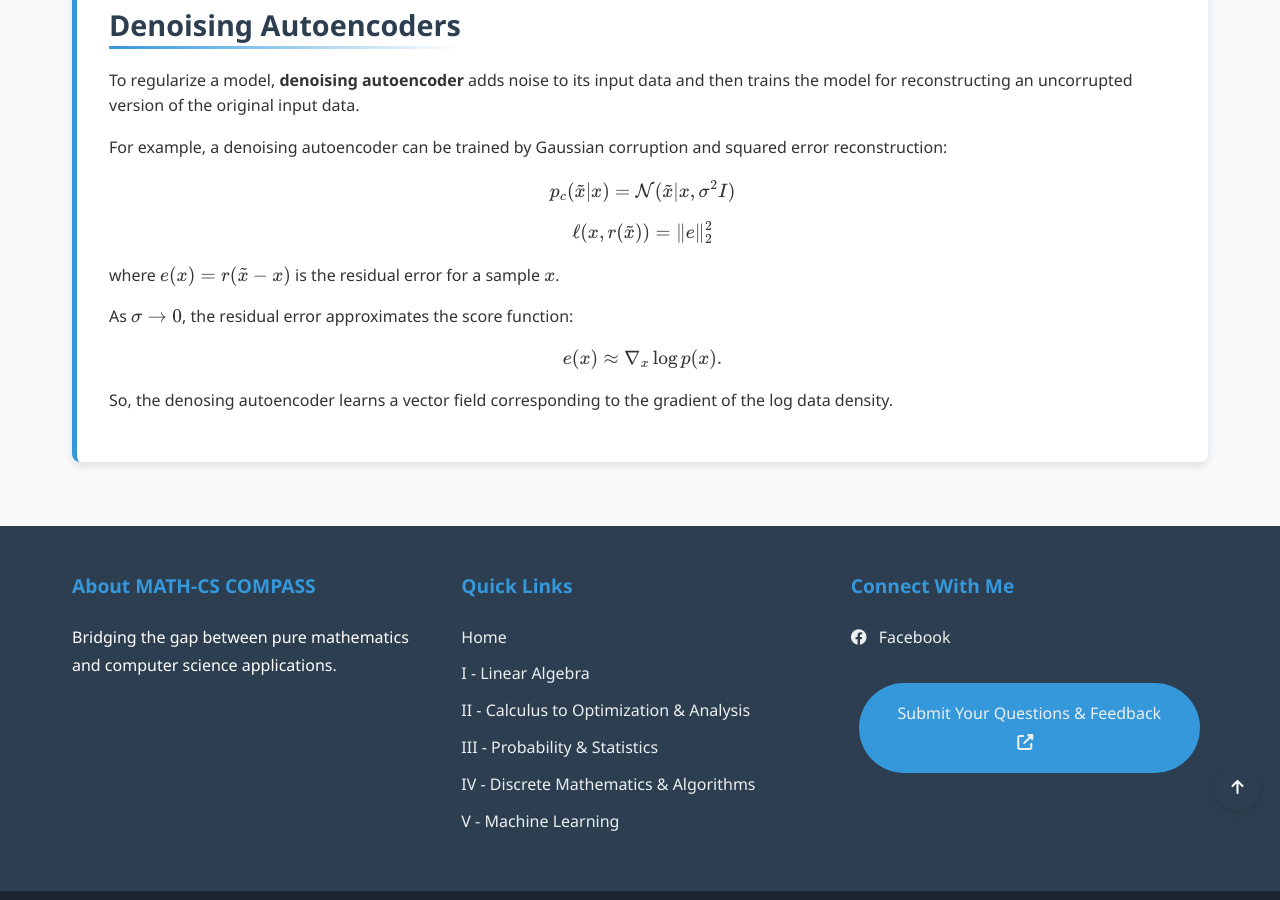
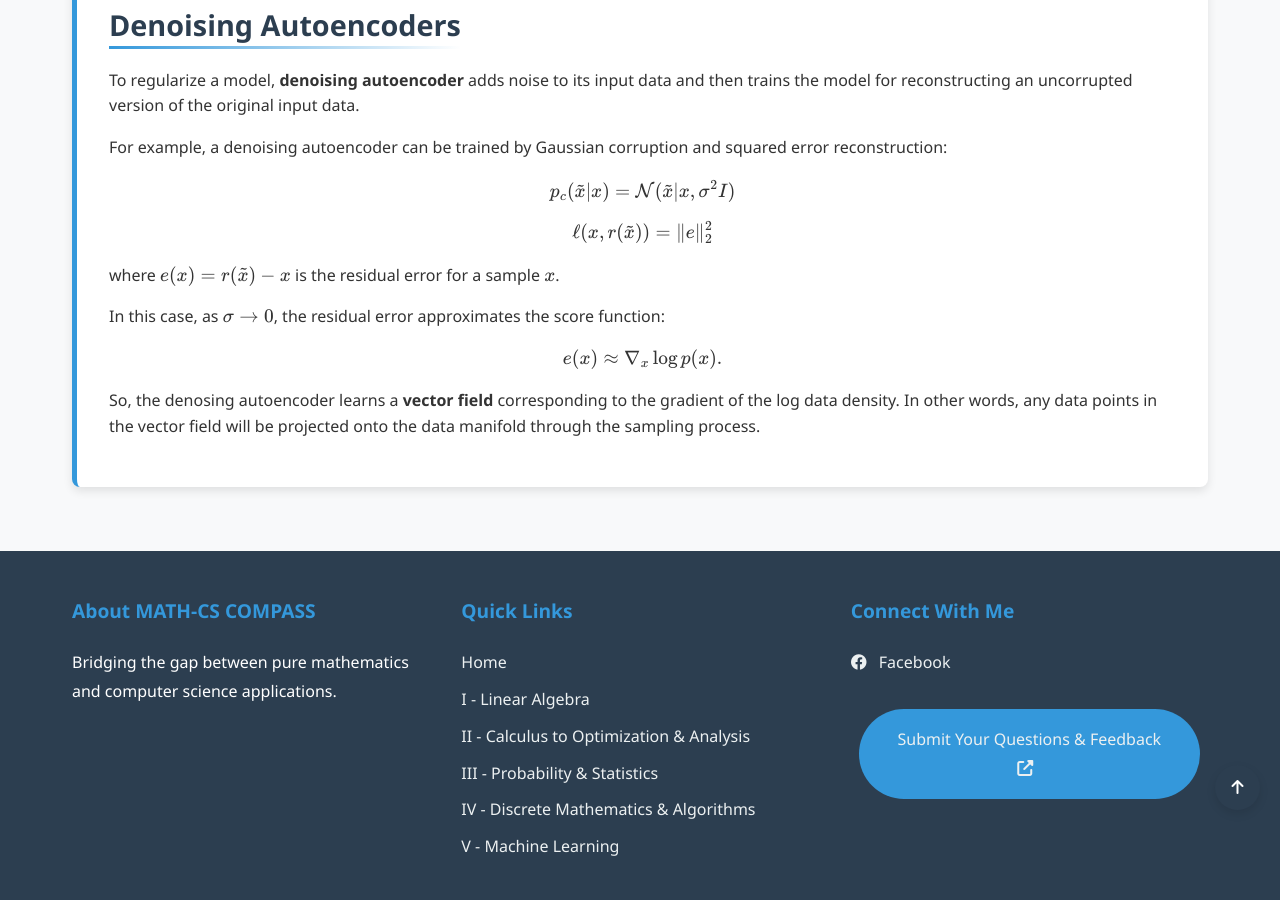
Before and after one commit to Yusukey01/yusukey01.github.io, a Jekyll site: the page built from Mathematics/Machine_learning/pca.html, in a window 1280 px wide and 900 px high, scrolled down 6193 px. Built offline with Jekyll 4.4.1, drawn with Linux system fonts in a browser that asks for light colours.

```diff
--- a/Mathematics/Machine_learning/pca.html
+++ b/Mathematics/Machine_learning/pca.html
@@ -220,14 +220,15 @@ uses_python: false
                      \[
                      \ell (x, r(\tilde{x})) = \| e \|_2^2
                      \]
-                     where \(e(x) = r(\tilde{x} - x) \) is the residual error for a sample \(x\).
+                     where \(e(x) = r(\tilde{x}) - x \) is the residual error for a sample \(x\).
                 </p>
                 <p>
-                    As \(\sigma \to 0\), the residual error approximates the score function:
+                    In this case, as \(\sigma \to 0\), the residual error approximates the score function:
                     \[
                     e(x) \approx \nabla_x \log p(x).
                     \]
-                    So, the denosing autoencoder learns a vector field corresponding to the gradient of the log data density.
+                    So, the denosing autoencoder learns a <strong>vector field</strong> corresponding to the gradient of the log data density. In other words,
+                    any data points in the vector field will be projected onto the data manifold through the sampling process.
                 </p>
              </section>
 
```
